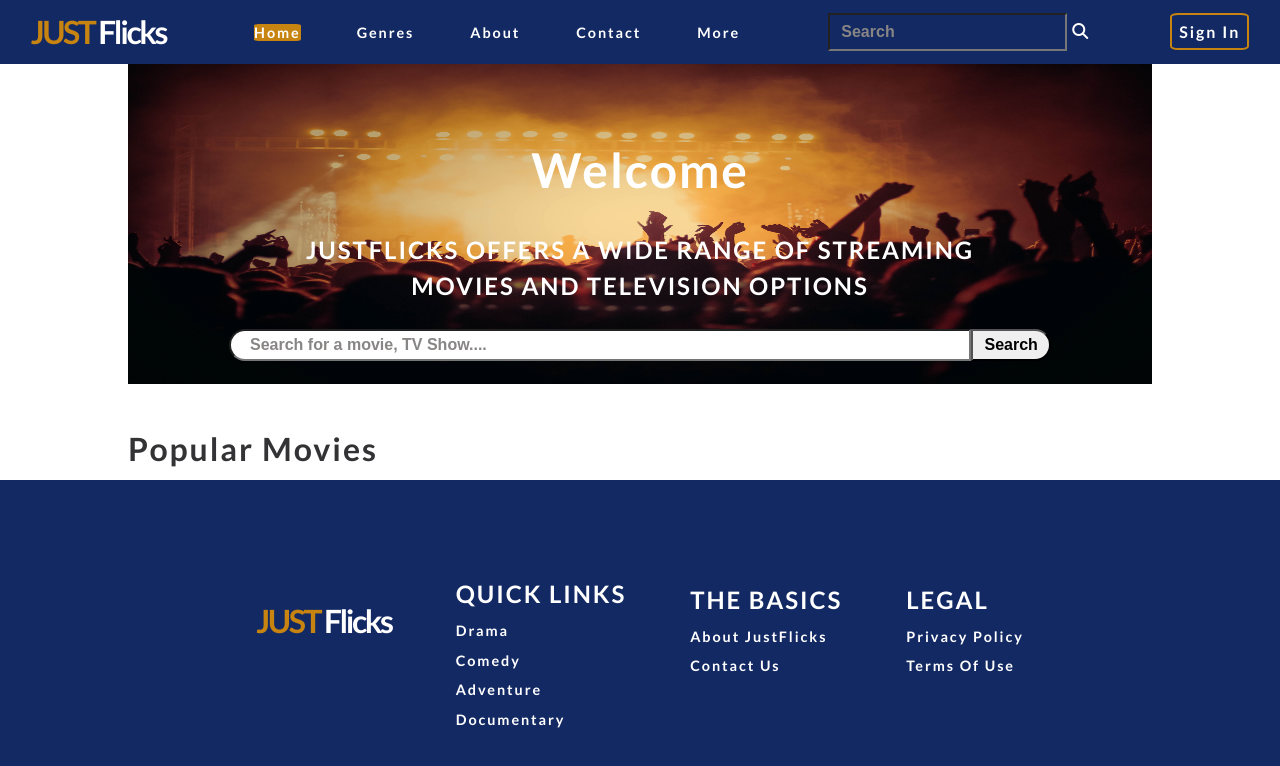
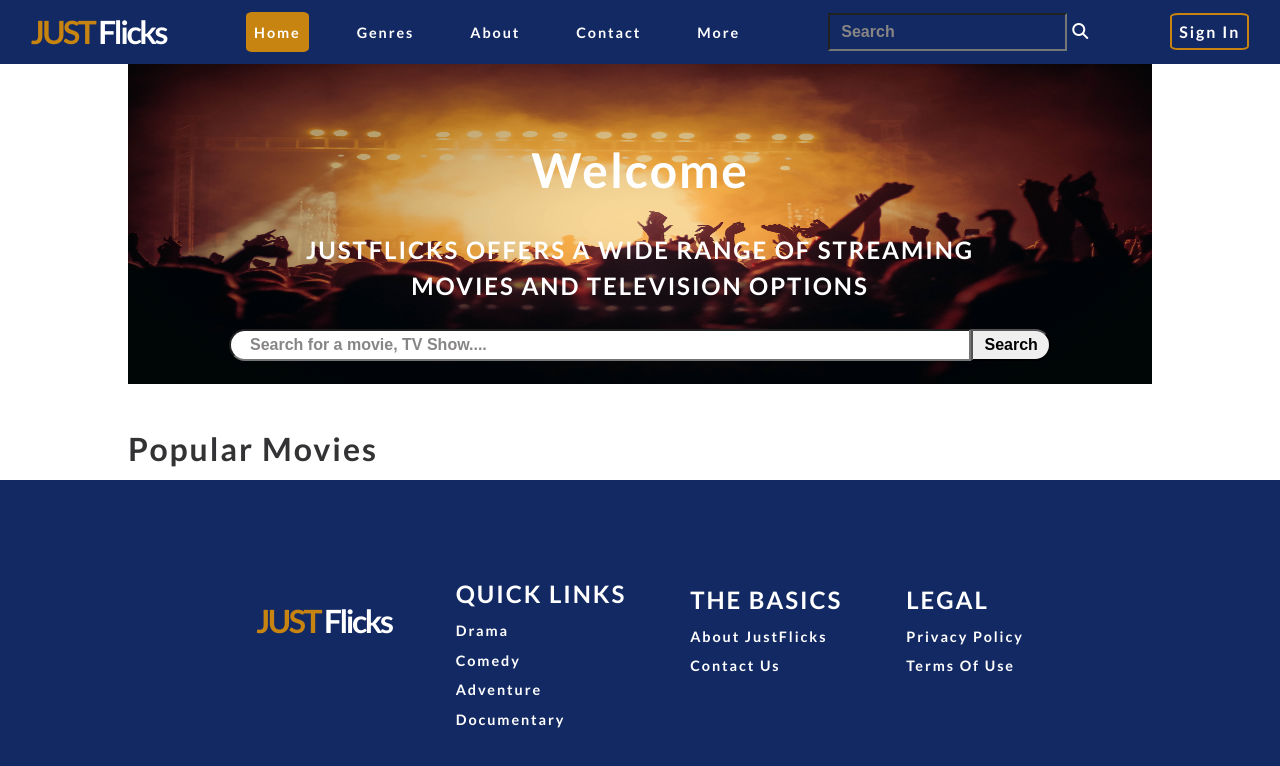
Before and after one commit to IfeomaAnyanwu/Movie_App, a plain HTML site: page index.html in a window 1280 px wide. Drawn offline with Linux system fonts and the light colour scheme; no server answers.

Commit message:
Update index.html

```diff
--- a/index.html
+++ b/index.html
@@ -26,7 +26,7 @@
       </div>
       <!---------End of logo and toggle bar-------->
       <ul class="nav-links" id="nav-links">
-        <li><a href="" class="active nav-link scroll-link">home</a></li>
+        <li class="active"><a href="" class=" nav-link scroll-link">home</a></li>
         <li>
           <a href="" class="nav-link scroll-link">genres</a>
           <ul>
```
